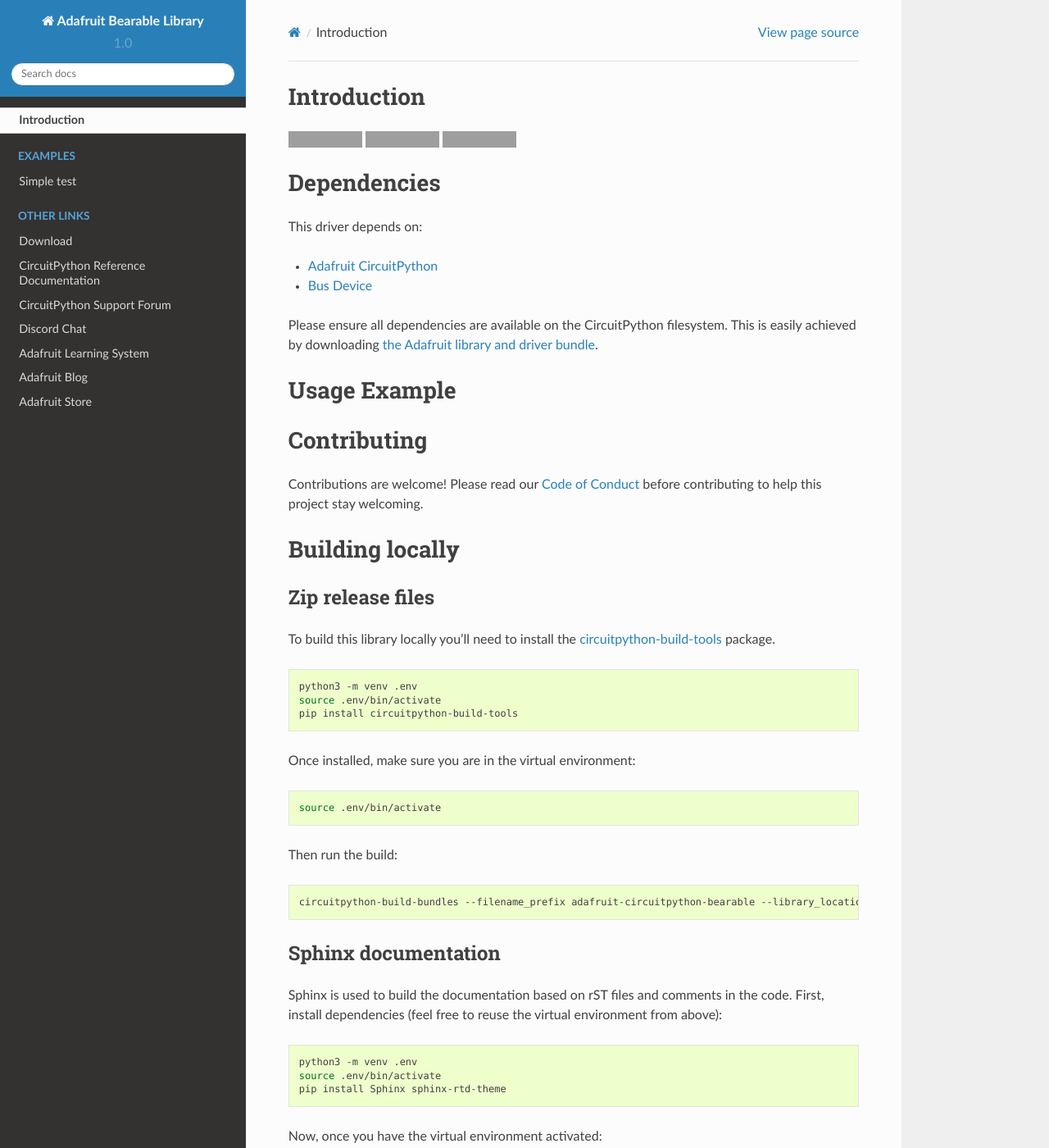
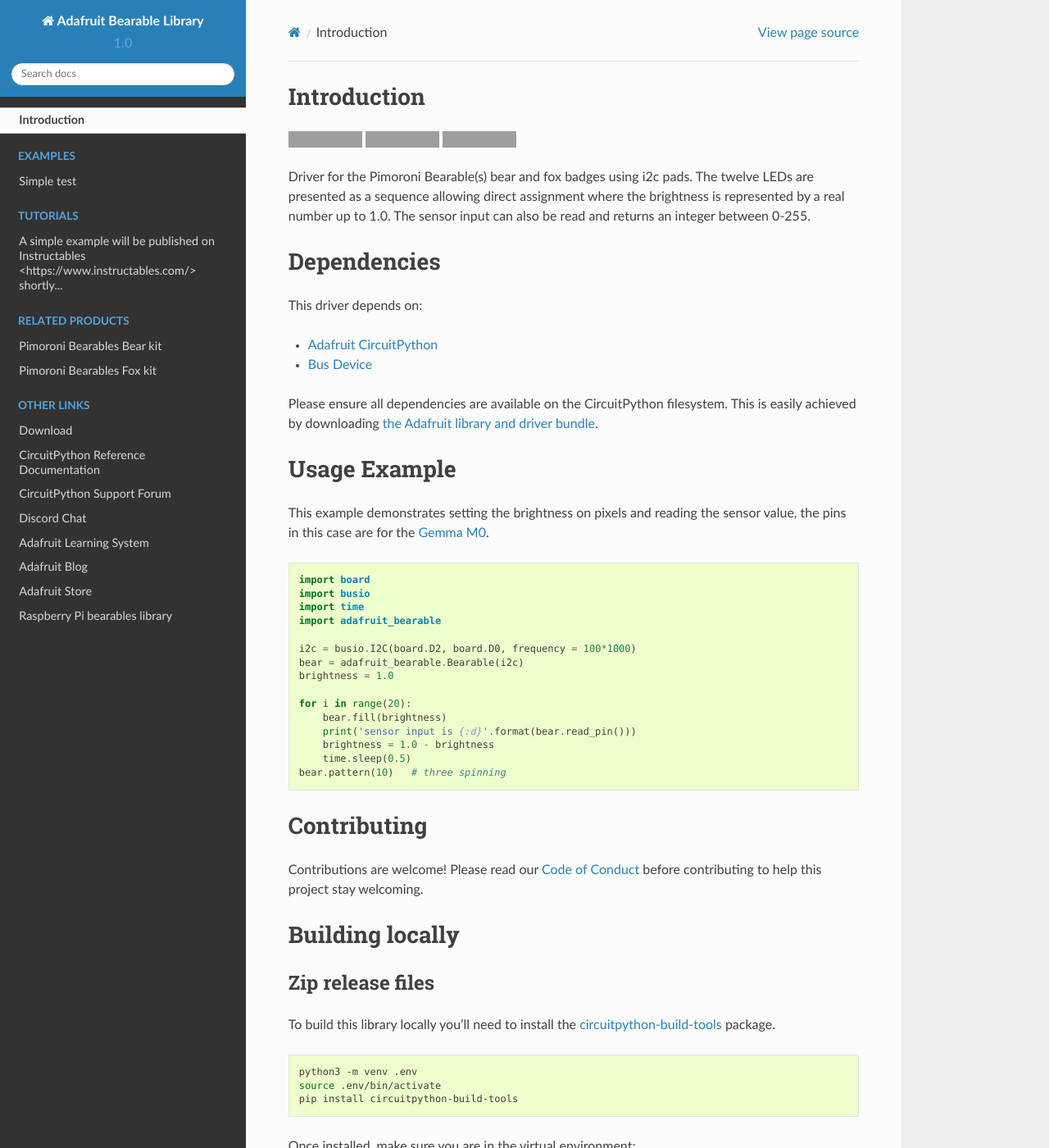
Before and after one commit to kevinjwalters/Adafruit_CircuitPython_Bearable, a Sphinx documentation site: the page built from docs/index.rst, in a window 1280 px wide and 1400 px high. Shown: the whole window at 82% size. Built offline with Sphinx 7.4.7 and the Read the Docs theme 2.0.0, drawn with Linux system fonts in a browser that asks for light colours; some of the changed text lies outside the part shown; grey boxes are pictures that could not be loaded.

Commit message:
Finishing up very basic documentation on the cookiecutter generated files plus minor tweaks to sphinx docs in adafruit_bearable.py.

```diff
--- a/README.rst
+++ b/README.rst
@@ -13,7 +13,11 @@
     :target: https://travis-ci.org/adafruit/Adafruit_CircuitPython_Bearable
     :alt: Build Status
 
-.. todo:: Describe what the library does.
+Driver for the Pimoroni Bearable(s) bear and fox badges using i2c pads.
+The twelve LEDs are presented as a sequence allowing direct assignment where the brightness
+is represented by a real number up to 1.0.
+The sensor input can also be read and returns an integer between 0-255.
+
 
 Dependencies
 =============
@@ -29,7 +33,26 @@
 Usage Example
 =============
 
-.. todo:: Add a quick, simple example. It and other examples should live in the examples folder and be included in docs/examples.rst.
+This example demonstrates setting the brightness on pixels and reading the sensor value,
+the pins in this case are for the `Gemma M0 <https://www.adafruit.com/product/3501>`_.
+
+.. code-block:: python
+
+    import board
+    import busio
+    import time
+    import adafruit_bearable
+
+    i2c = busio.I2C(board.D2, board.D0, frequency = 100*1000)
+    bear = adafruit_bearable.Bearable(i2c)
+    brightness = 1.0
+
+    for i in range(20):
+        bear.fill(brightness)
+        print('sensor input is {:d}'.format(bear.read_pin()))
+        brightness = 1.0 - brightness
+        time.sleep(0.5)
+    bear.pattern(10)   # three spinning
 
 Contributing
 ============
--- a/adafruit_bearable.py
+++ b/adafruit_bearable.py
@@ -25,7 +25,7 @@
 `Adafruit_Bearable`
 ====================================================
 
-Driver for the Pimoroni Bearable(s) bear and fox badges.
+Driver for the Pimoroni Bearable(s) bear and fox badges using i2c pads.
 
 * Author(s): Kevin J. Walters
 
@@ -75,9 +75,9 @@
 
 class Bearable:
     """
-    Driver for the Pimoroni Bearable(s) bear and fox badges.
+    Driver for the Pimoroni Bearable(s) bear and fox badges using i2c pads.
 
-	Throws exceptions for any i2c errors after retries.
+    Throws exceptions for any i2c errors after retries.
 
     :param ~busio.I2C i2c: the busio.I2C object.
     :param int n: The number of leds on the badge, defaults to 12.
--- a/docs/conf.py
+++ b/docs/conf.py
@@ -16,11 +16,10 @@
     'sphinx.ext.todo',
 ]
 
-# TODO: Please Read!
 # Uncomment the below if you use native CircuitPython modules such as
 # digitalio, micropython and busio. List the modules you use. Without it, the
 # autodoc module docs will fail to generate with a warning.
-# autodoc_mock_imports = ["digitalio", "busio"]
+autodoc_mock_imports = ["digitalio", "busio"]
 
 
 intersphinx_mapping = {'python': ('https://docs.python.org/3.4', None),'BusDevice': ('https://circuitpython.readthedocs.io/projects/busdevice/en/latest/', None),'CircuitPython': ('https://circuitpython.readthedocs.io/en/latest/', None)}
--- a/docs/index.rst
+++ b/docs/index.rst
@@ -23,14 +23,13 @@
 .. toctree::
     :caption: Tutorials
 
-.. todo:: Add any Learn guide links here. If there are none, then simply delete this todo and leave
-    the toctree above for use later.
+    A simple example will be published on Instructables <https://www.instructables.com/> shortly...
 
 .. toctree::
     :caption: Related Products
 
-.. todo:: Add any product links here. If there are none, then simply delete this todo and leave
-    the toctree above for use later.
+    Pimoroni Bearables Bear kit <https://shop.pimoroni.com/products/bearables-bear-kit>
+    Pimoroni Bearables Fox kit <https://shop.pimoroni.com/products/bearables-fox-kit>
 
 .. toctree::
     :caption: Other Links
@@ -42,6 +41,7 @@
     Adafruit Learning System <https://learn.adafruit.com>
     Adafruit Blog <https://blog.adafruit.com>
     Adafruit Store <https://www.adafruit.com>
+    Raspberry Pi bearables library <https://github.com/sandyjmacdonald/bearables>
 
 Indices and tables
 ==================
```
